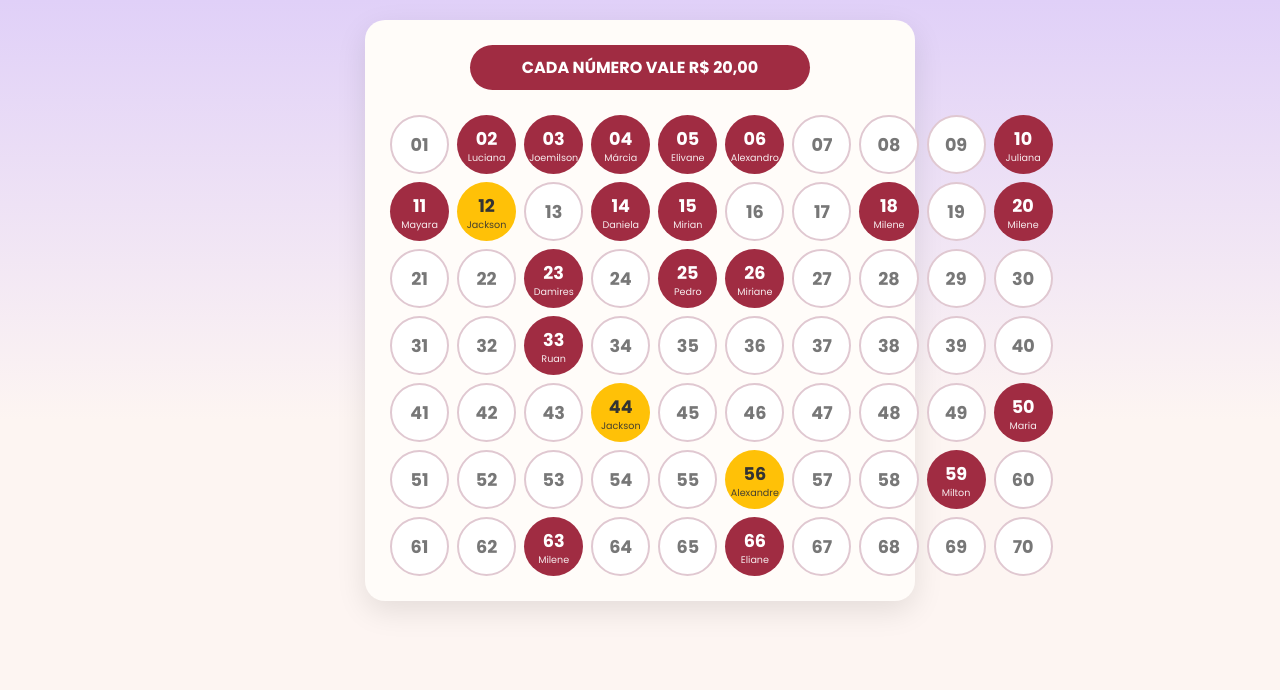
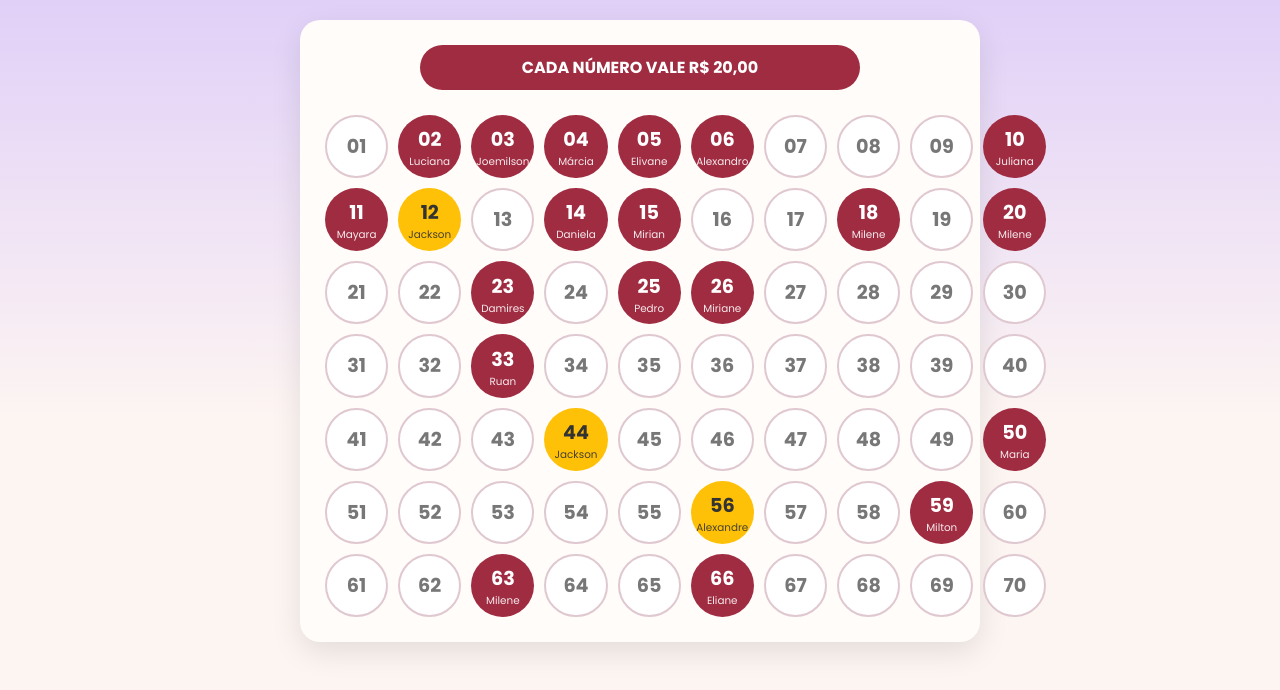
Before and after one commit to Marcelodds-bot/rifa-beneficente, a plain HTML site: page index.html in a window 1280 px wide. Drawn offline with Linux system fonts and the light colour scheme.

Commit message:
Update index.html

```diff
--- a/index.html
+++ b/index.html
@@ -13,7 +13,10 @@
         .main-wrapper { display: flex; align-items: flex-start; justify-content: center; gap: 25px; flex-wrap: wrap; max-width: 1300px; }
         .info-container, .raffle-container, .reservation-container { background-color: #fffcf9; padding: 25px; border-radius: 20px; box-shadow: 0 10px 30px rgba(0, 0, 0, 0.1); box-sizing: border-box; }
         .info-container { width: 320px; }
-        .raffle-container { max-width: 550px; width: 100%; }
+
+        /* ===== ALTERAÇÃO AQUI ===== */
+        .raffle-container { max-width: 680px; /* Aumentado de 550px para dar mais espaço horizontal */ width: 100%; }
+
         .reservation-container { width: 300px; }
         .info-container h2, .reservation-container h2 { color: #a02c42; margin-top: 0; text-align: center; }
         .info-container p { font-size: 0.9rem; line-height: 1.6; color: #555; }
@@ -51,11 +54,14 @@
         .description p { margin: 0; color: #666; font-size: 0.9rem; text-align: left; }
         .prize-image { flex: 1; }
         .prize-image img { width: 120px; height: 120px; border-radius: 50%; object-fit: cover; border: 5px solid #fff; box-shadow: 0 4px 15px rgba(216, 178, 192, 0.7); }
-        .price-box { background-color: #a02c42; color: #fff; padding: 10px 20px; border-radius: 50px; font-weight: 700; text-align: center; margin-bottom: 25px; display: block; /* Alterado para block para centralizar com margin auto */ margin-left: auto; margin-right: auto; max-width: 300px; }
-        .number-grid { display: grid; grid-template-columns: repeat(10, 1fr); gap: 8px; }
+
+        /* ===== ALTERAÇÃO AQUI ===== */
+        .price-box { background-color: #a02c42; color: #fff; padding: 10px 20px; border-radius: 50px; font-weight: 700; text-align: center; margin-bottom: 25px; display: block; margin-left: auto; margin-right: auto; max-width: 400px; /* Aumentado para melhor proporção */ }
+
+        .number-grid { display: grid; grid-template-columns: repeat(10, 1fr); gap: 10px; /* Aumentei o gap um pouco para aproveitar o espaço */ }
         .numero { display: flex; flex-direction: column; justify-content: center; align-items: center; aspect-ratio: 1 / 1; padding: 5px; border-radius: 50%; font-weight: bold; transition: all 0.2s ease; cursor: pointer; }
-        .numero strong { font-size: 1.1em; }
-        .numero .comprador { font-size: 0.6em; margin-top: 1px; font-weight: normal; opacity: 0.9; text-align: center; line-height: 1.1;}
+        .numero strong { font-size: 1.2em; /* Aumentei um pouco o número */ }
+        .numero .comprador { font-size: 0.65em; /* Aumentei um pouco o nome */ margin-top: 2px; font-weight: normal; opacity: 0.9; text-align: center; line-height: 1.1;}
         .disponivel-status { border: 2px solid #e0c8d1; color: #777; background-color: #fff; }
         .disponivel-status:hover { background-color: #fdf5f2; transform: scale(1.1); }
         .vendido-status { background-color: #a02c42; border-color: #a02c42; color: #fff; cursor: not-allowed; }
@@ -69,7 +75,13 @@
         .sr-only { position: absolute; left: -9999px; width: 1px; height: 1px; overflow: hidden; }
         @media (max-width: 1250px) {
             .main-wrapper { flex-direction: column; align-items: center; }
-            .info-container, .reservation-container { width: 100%; max-width: 550px; }
+            .info-container, .reservation-container { width: 100%; max-width: 680px; /* Mantém o alinhamento em telas menores */ }
+        }
+        @media (max-width: 720px) {
+            .raffle-container {
+                max-width: 100%;
+                padding: 15px;
+            }
         }
         @media (max-width: 600px) {
             .number-grid { gap: 5px; }
```
